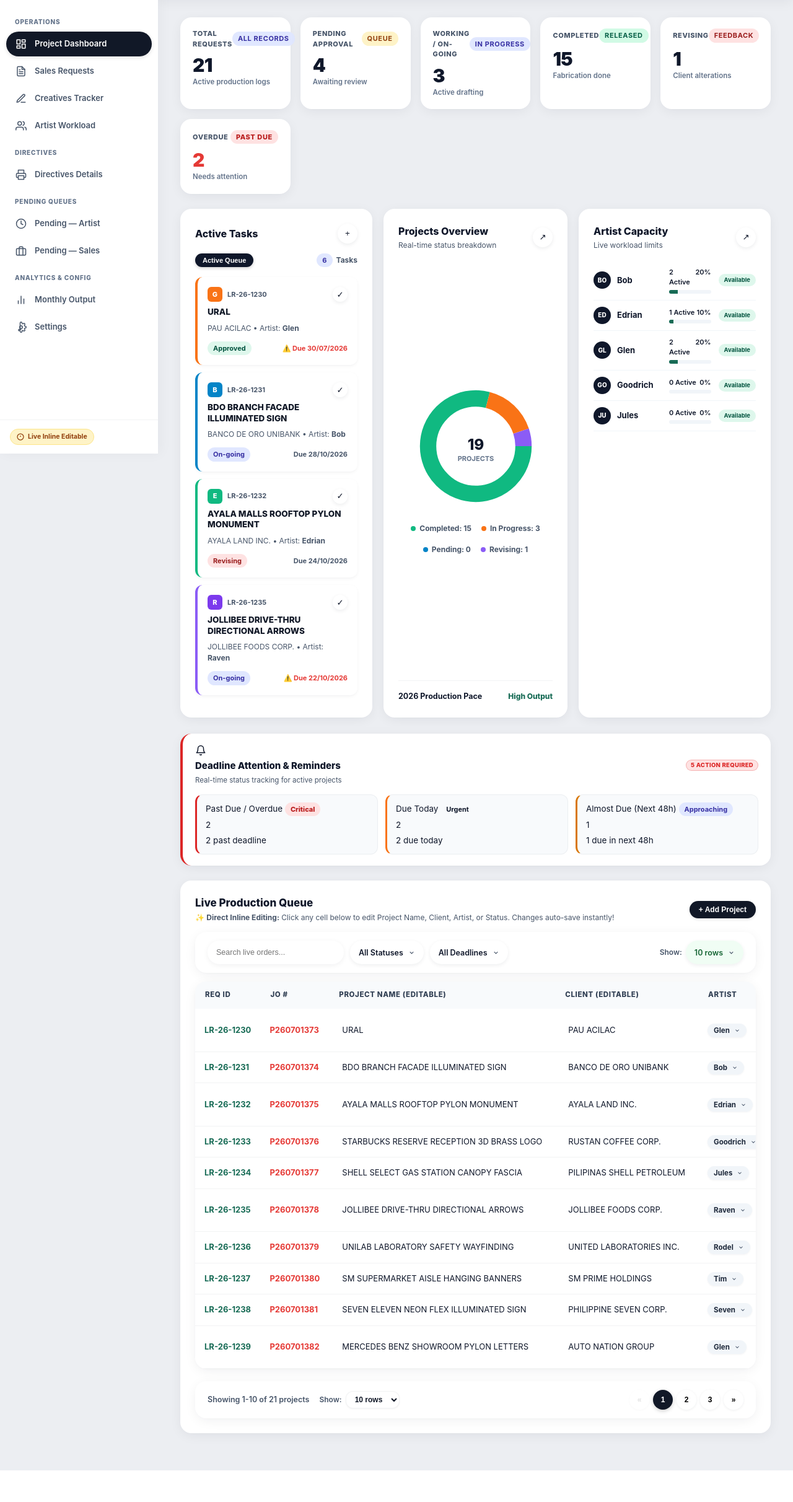
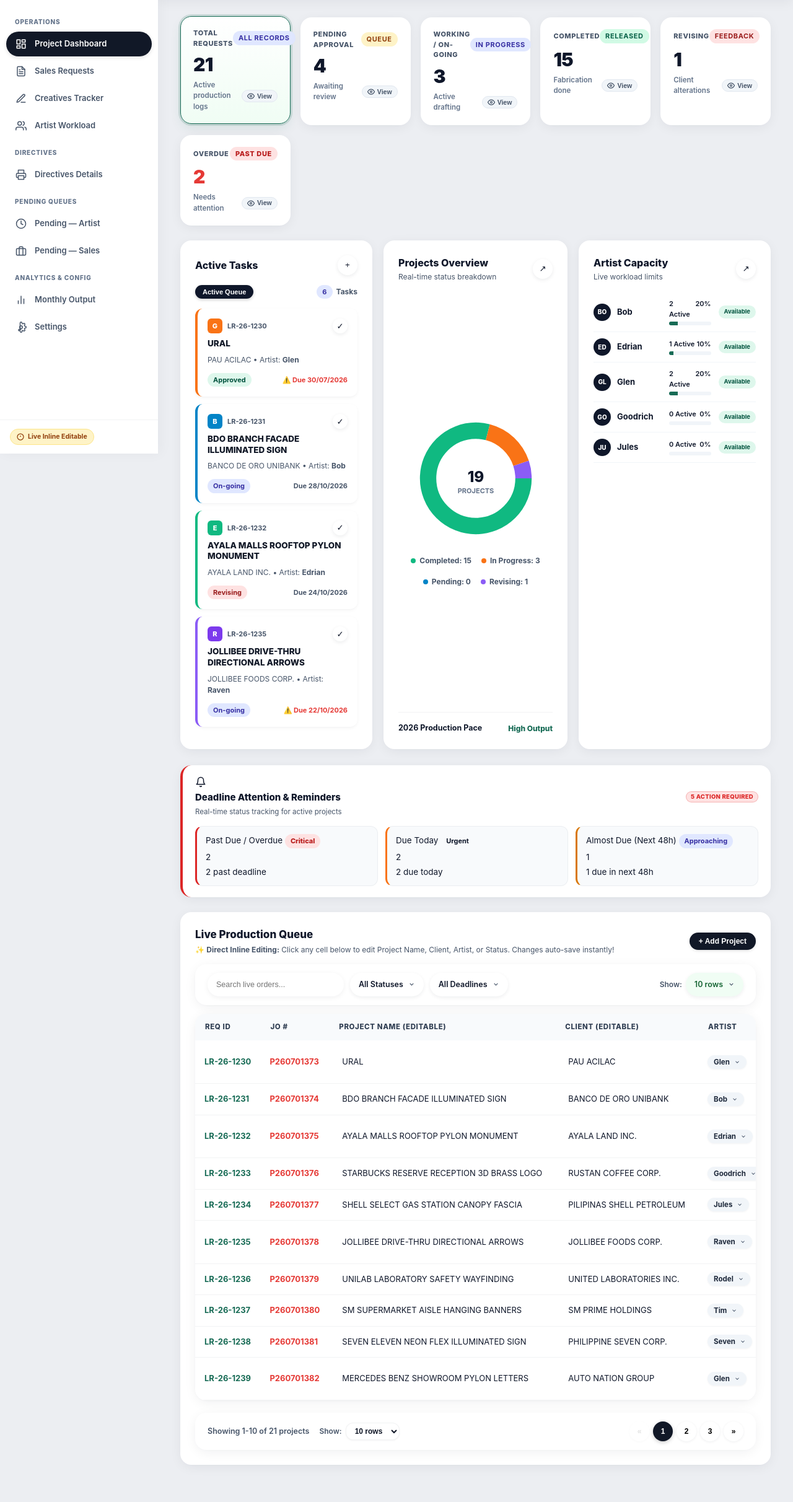
Before and after one commit to dorothydiaz/PMS, a PHP site: page / in a window 1280 px wide. Shown: the part 68-2492 px from the top of the page at 62% size. Before the commit the page ends 2441 px from the top, so only its background shows below. Run offline with PHP 8.4, Linux system fonts and the light colour scheme.

Commit message:
feat: add frontend pages, styling, and scripts for project management system

```diff
--- a/assets/css/style.css
+++ b/assets/css/style.css
@@ -961,19 +961,59 @@ body {
 
 .kpi-card {
   background: #FFFFFF;
-  border: none;
+  border: 1.5px solid transparent;
   border-radius: var(--radius-lg);
   padding: 18px 20px;
   display: flex;
   flex-direction: column;
   box-shadow: var(--shadow-card);
-  transition: transform var(--transition-fast), box-shadow var(--transition-fast);
+  transition: transform var(--transition-fast), box-shadow var(--transition-fast), border-color var(--transition-fast);
   position: relative;
+  cursor: pointer;
+  user-select: none;
 }
 
 .kpi-card:hover {
+  transform: translateY(-3px);
+  box-shadow: 0 10px 24px -4px rgba(15, 23, 42, 0.12), 0 4px 8px -2px rgba(15, 23, 42, 0.06);
+  border-color: rgba(23, 107, 85, 0.25);
+}
+
+.kpi-card.active {
+  border-color: var(--primary-green) !important;
+  background: linear-gradient(180deg, #FFFFFF 0%, #F0FDF4 100%) !important;
+  box-shadow: 0 0 0 3px rgba(23, 107, 85, 0.15), 0 8px 20px -3px rgba(23, 107, 85, 0.12) !important;
   transform: translateY(-2px);
-  box-shadow: var(--shadow-hover);
+}
+
+.kpi-card#kpiCardPending.active {
+  border-color: #D97706 !important;
+  background: linear-gradient(180deg, #FFFFFF 0%, #FFFBEB 100%) !important;
+  box-shadow: 0 0 0 3px rgba(217, 119, 6, 0.15), 0 8px 20px -3px rgba(217, 119, 6, 0.12) !important;
+}
+
+.kpi-card#kpiCardWorking.active {
+  border-color: #3B82F6 !important;
+  background: linear-gradient(180deg, #FFFFFF 0%, #EFF6FF 100%) !important;
+  box-shadow: 0 0 0 3px rgba(59, 130, 246, 0.15), 0 8px 20px -3px rgba(59, 130, 246, 0.12) !important;
+}
+
+.kpi-card#kpiCardCompleted.active {
+  border-color: #059669 !important;
+  background: linear-gradient(180deg, #FFFFFF 0%, #ECFDF5 100%) !important;
+  box-shadow: 0 0 0 3px rgba(5, 150, 105, 0.15), 0 8px 20px -3px rgba(5, 150, 105, 0.12) !important;
+}
+
+.kpi-card#kpiCardRevising.active {
+  border-color: #8B5CF6 !important;
+  background: linear-gradient(180deg, #FFFFFF 0%, #F5F3FF 100%) !important;
+  box-shadow: 0 0 0 3px rgba(139, 92, 246, 0.15), 0 8px 20px -3px rgba(139, 92, 246, 0.12) !important;
+}
+
+.kpi-card#kpiCardOverdue.active {
+  border-color: #E11D48 !important;
+  background: linear-gradient(180deg, #FFFFFF 0%, #FFF1F2 100%) !important;
+  box-shadow: 0 0 0 3px rgba(225, 29, 72, 0.15), 0 8px 20px -3px rgba(225, 29, 72, 0.12) !important;
 }
 
 .kpi-header {
@@ -996,10 +1036,149 @@ body {
   letter-spacing: -0.6px;
 }
 
+.kpi-footer-row {
+  display: flex;
+  align-items: center;
+  justify-content: space-between;
+  margin-top: 6px;
+  gap: 8px;
+}
+
 .kpi-trend {
   font-size: 11.5px;
   color: var(--text-muted);
   font-weight: 600;
+}
+
+.kpi-quick-btn {
+  display: inline-flex;
+  align-items: center;
+  gap: 4px;
+  background: #F1F5F9;
+  border: 1px solid #E2E8F0;
+  border-radius: 9999px;
+  padding: 3px 8px;
+  font-size: 10.5px;
+  font-weight: 700;
+  color: var(--text-secondary);
+  cursor: pointer;
+  transition: all 0.15s ease;
+  line-height: 1;
+}
+
+.kpi-card:hover .kpi-quick-btn {
+  background: #FFFFFF;
+  border-color: #CBD5E1;
+  color: #0F172A;
+  box-shadow: 0 1px 3px rgba(0,0,0,0.06);
+}
+
+.kpi-quick-btn:hover {
+  background: #0F172A !important;
+  color: #FFFFFF !important;
+  border-color: #0F172A !important;
+}
+
+.active-kpi-filter-pill {
+  display: inline-flex;
+  align-items: center;
+  gap: 8px;
+  background: #F8FAFC;
+  border: 1.5px solid var(--primary-green);
+  border-radius: 9999px;
+  padding: 5px 12px;
+  font-size: 12px;
+  font-weight: 700;
+  color: var(--primary-green);
+  animation: viewFade 0.2s ease;
+}
+
+.active-kpi-filter-pill .clear-kpi-btn {
+  background: none;
+  border: none;
+  cursor: pointer;
+  padding: 0 4px;
+  font-size: 14px;
+  line-height: 1;
+  color: #64748B;
+  font-weight: 800;
+  display: inline-flex;
+  align-items: center;
+  transition: color 0.15s;
+}
+
+.active-kpi-filter-pill .clear-kpi-btn:hover {
+  color: #E11D48;
+}
+
+/* KPI Quick View Modal Styles */
+.kpi-modal-item {
+  display: flex;
+  align-items: center;
+  justify-content: space-between;
+  padding: 12px 14px;
+  background: #FFFFFF;
+  border: 1px solid var(--border-light);
+  border-radius: 10px;
+  margin-bottom: 8px;
+  transition: all 0.15s ease;
+  gap: 12px;
+}
+
+.kpi-modal-item:hover {
+  border-color: #CBD5E1;
+  background: #F8FAFC;
+  transform: translateX(2px);
+}
+
+.kpi-modal-item-left {
+  display: flex;
+  flex-direction: column;
+  gap: 3px;
+  min-width: 0;
+}
+
+.kpi-modal-item-title-row {
+  display: flex;
+  align-items: center;
+  gap: 8px;
+  flex-wrap: wrap;
+}
+
+.kpi-modal-req {
+  font-weight: 800;
+  color: var(--primary-green);
+  font-size: 12px;
+}
+
+.kpi-modal-jo {
+  font-weight: 800;
+  color: var(--accent-red);
+  font-size: 12px;
+}
+
+.kpi-modal-name {
+  font-weight: 800;
+  font-size: 13.5px;
+  color: #0F172A;
+  white-space: nowrap;
+  overflow: hidden;
+  text-overflow: ellipsis;
+}
+
+.kpi-modal-meta {
+  font-size: 11.5px;
+  color: var(--text-secondary);
+  display: flex;
+  gap: 12px;
+  flex-wrap: wrap;
+}
+
+.kpi-modal-actions {
+  display: flex;
+  align-items: center;
+  gap: 6px;
+  flex-shrink: 0;
 }
 
 /* ==========================================================================
--- a/index.html
+++ b/index.html
@@ -5,7 +5,7 @@
   <meta name="viewport" content="width=device-width, initial-scale=1.0">
   <title>Sign Depot — Sales & Creative Production Operations Tracker</title>
   <meta name="description" content="Sign Depot modern enterprise frontend with live editable tables, production dashboard, artist workload, and printable job directives.">
-  <link rel="stylesheet" href="assets/css/style.css?v=20261024_alerts1">
+  <link rel="stylesheet" href="assets/css/style.css?v=20261024_kpi1">
   <link rel="icon" type="image/png" href="assets/img/sign-depot-logo.png">
 </head>
 <body data-page="view-dashboard">
@@ -215,59 +215,96 @@
         <!-- MODULE 1: DASHBOARD (Ultra-Modern Panze Studio Layout) -->
         <section class="view-panel active" id="view-dashboard">
           <!-- KPI Summary Cards Grid -->
+          <!-- Interactive KPI Metrics Grid (Clickable & Viewable) -->
           <div class="kpi-grid">
-            <div class="kpi-card">
+            <div class="kpi-card" id="kpiCardTotal" onclick="window.SignDepotApp.handleKpiCardClick('all')" title="Click to filter queue by All Records">
               <div class="kpi-header">
                 <span>Total Requests</span>
                 <span class="badge badge-ongoing">All Records</span>
               </div>
               <div class="kpi-value" id="kpiTotalRequests">0</div>
+              <div class="kpi-footer-row">
                 <div class="kpi-trend">Active production logs</div>
+                <button class="kpi-quick-btn" title="Quick View" onclick="event.stopPropagation(); window.SignDepotApp.openKpiQuickView('all')">
+                  <svg width="12" height="12" viewBox="0 0 24 24" fill="none" stroke="currentColor" stroke-width="2.5"><path d="M1 12s4-8 11-8 11 8 11 8-4 8-11 8-11-8-11-8z"></path><circle cx="12" cy="12" r="3"></circle></svg>
+                  <span>View</span>
+                </button>
+              </div>
             </div>
 
-            <div class="kpi-card">
+            <div class="kpi-card" id="kpiCardPending" onclick="window.SignDepotApp.handleKpiCardClick('pending')" title="Click to filter queue by Pending Approval">
               <div class="kpi-header">
                 <span>Pending Approval</span>
                 <span class="badge badge-pending">Queue</span>
               </div>
               <div class="kpi-value" id="kpiPendingApproval">0</div>
+              <div class="kpi-footer-row">
                 <div class="kpi-trend">Awaiting review</div>
+                <button class="kpi-quick-btn" title="Quick View" onclick="event.stopPropagation(); window.SignDepotApp.openKpiQuickView('pending')">
+                  <svg width="12" height="12" viewBox="0 0 24 24" fill="none" stroke="currentColor" stroke-width="2.5"><path d="M1 12s4-8 11-8 11 8 11 8-4 8-11 8-11-8-11-8z"></path><circle cx="12" cy="12" r="3"></circle></svg>
+                  <span>View</span>
+                </button>
+              </div>
             </div>
 
-            <div class="kpi-card">
+            <div class="kpi-card" id="kpiCardWorking" onclick="window.SignDepotApp.handleKpiCardClick('working')" title="Click to filter queue by Working / On-Going">
               <div class="kpi-header">
                 <span>Working / On-Going</span>
                 <span class="badge badge-ongoing">In Progress</span>
               </div>
               <div class="kpi-value" id="kpiWorking">0</div>
+              <div class="kpi-footer-row">
                 <div class="kpi-trend">Active drafting</div>
+                <button class="kpi-quick-btn" title="Quick View" onclick="event.stopPropagation(); window.SignDepotApp.openKpiQuickView('working')">
+                  <svg width="12" height="12" viewBox="0 0 24 24" fill="none" stroke="currentColor" stroke-width="2.5"><path d="M1 12s4-8 11-8 11 8 11 8-4 8-11 8-11-8-11-8z"></path><circle cx="12" cy="12" r="3"></circle></svg>
+                  <span>View</span>
+                </button>
+              </div>
             </div>
 
-            <div class="kpi-card">
+            <div class="kpi-card" id="kpiCardCompleted" onclick="window.SignDepotApp.handleKpiCardClick('completed')" title="Click to filter queue by Completed">
               <div class="kpi-header">
                 <span>Completed</span>
                 <span class="badge badge-completed">Released</span>
               </div>
               <div class="kpi-value" id="kpiCompleted">0</div>
+              <div class="kpi-footer-row">
                 <div class="kpi-trend">Fabrication done</div>
+                <button class="kpi-quick-btn" title="Quick View" onclick="event.stopPropagation(); window.SignDepotApp.openKpiQuickView('completed')">
+                  <svg width="12" height="12" viewBox="0 0 24 24" fill="none" stroke="currentColor" stroke-width="2.5"><path d="M1 12s4-8 11-8 11 8 11 8-4 8-11 8-11-8-11-8z"></path><circle cx="12" cy="12" r="3"></circle></svg>
+                  <span>View</span>
+                </button>
+              </div>
             </div>
 
-            <div class="kpi-card">
+            <div class="kpi-card" id="kpiCardRevising" onclick="window.SignDepotApp.handleKpiCardClick('revising')" title="Click to filter queue by Revising">
               <div class="kpi-header">
                 <span>Revising</span>
                 <span class="badge badge-revising">Feedback</span>
               </div>
               <div class="kpi-value" id="kpiRevising">0</div>
+              <div class="kpi-footer-row">
                 <div class="kpi-trend">Client alterations</div>
+                <button class="kpi-quick-btn" title="Quick View" onclick="event.stopPropagation(); window.SignDepotApp.openKpiQuickView('revising')">
+                  <svg width="12" height="12" viewBox="0 0 24 24" fill="none" stroke="currentColor" stroke-width="2.5"><path d="M1 12s4-8 11-8 11 8 11 8-4 8-11 8-11-8-11-8z"></path><circle cx="12" cy="12" r="3"></circle></svg>
+                  <span>View</span>
+                </button>
+              </div>
             </div>
 
-            <div class="kpi-card">
+            <div class="kpi-card" id="kpiCardOverdue" onclick="window.SignDepotApp.handleKpiCardClick('overdue')" title="Click to filter queue by Overdue">
               <div class="kpi-header">
                 <span>Overdue</span>
                 <span class="badge badge-priority-rush">Past Due</span>
               </div>
               <div class="kpi-value" id="kpiOverdue" style="color: var(--accent-red);">0</div>
+              <div class="kpi-footer-row">
                 <div class="kpi-trend">Needs attention</div>
+                <button class="kpi-quick-btn" title="Quick View" onclick="event.stopPropagation(); window.SignDepotApp.openKpiQuickView('overdue')">
+                  <svg width="12" height="12" viewBox="0 0 24 24" fill="none" stroke="currentColor" stroke-width="2.5"><path d="M1 12s4-8 11-8 11 8 11 8-4 8-11 8-11-8-11-8z"></path><circle cx="12" cy="12" r="3"></circle></svg>
+                  <span>View</span>
+                </button>
+              </div>
             </div>
           </div>
 
@@ -377,7 +414,7 @@
           </div>
 
           <!-- Bottom: Directly Inline Editable Recent Projects Table -->
-          <div class="studio-card">
+          <div class="studio-card" id="liveProductionQueueCard">
             <div class="section-header-row" style="margin-bottom: 14px;">
               <div>
                 <h3 style="font-size: 17px; font-weight: 800;">Live Production Queue</h3>
@@ -385,7 +422,10 @@
                   ✨ <strong>Direct Inline Editing:</strong> Click any cell below to edit Project Name, Client, Artist, or Status. Changes auto-save instantly!
                 </p>
               </div>
+              <div style="display: flex; gap: 8px; align-items: center; flex-wrap: wrap;">
+                <div id="activeKpiFilterBanner" class="active-kpi-filter-pill" style="display: none;"></div>
                 <button class="btn btn-primary btn-sm" id="btnDashboardNewRequest">+ Add Project</button>
+              </div>
             </div>
 
             <!-- Filter & Rows Per Page Controls -->
@@ -652,6 +692,33 @@
     </div>
   </div>
 
+  <!-- MODAL: KPI QUICK-VIEW DRAWER/POPUP -->
+  <div class="modal-backdrop" id="kpiQuickViewModal">
+    <div class="modal-container" style="max-width: 840px; width: 92%;">
+      <div class="modal-header">
+        <div style="display: flex; align-items: center; gap: 10px;">
+          <span class="badge badge-ongoing" id="kpiModalBadge">Active</span>
+          <h3 class="modal-title" id="kpiModalTitle" style="font-size: 16px; font-weight: 800;">KPI Projects View</h3>
+        </div>
+        <button class="modal-close-btn" data-close-modal="kpiQuickViewModal" aria-label="Close">
+          <svg width="18" height="18" viewBox="0 0 24 24" fill="none" stroke="currentColor" stroke-width="2"><line x1="18" y1="6" x2="6" y2="18"></line><line x1="6" y1="6" x2="18" y2="18"></line></svg>
+        </button>
+      </div>
+      <div class="modal-body" style="padding: 16px 22px; max-height: 62vh; overflow-y: auto;">
+        <div id="kpiModalContent">
+          <!-- Rendered dynamically -->
+        </div>
+      </div>
+      <div class="modal-footer" style="display: flex; justify-content: space-between; align-items: center; flex-wrap: wrap; gap: 12px;">
+        <span style="font-size: 12px; color: var(--text-secondary); font-weight: 600;" id="kpiModalFooterCount">Showing 0 records</span>
+        <div style="display: flex; gap: 8px;">
+          <button type="button" class="btn btn-secondary btn-sm" data-close-modal="kpiQuickViewModal">Close</button>
+          <button type="button" class="btn btn-primary btn-sm" id="btnKpiModalFilterTable">Filter Queue Table</button>
+        </div>
+      </div>
+    </div>
+  </div>
+
   <!-- MODAL: PREVIEW ATTACHMENT -->
   <div class="modal-backdrop" id="attachmentPreviewModal">
     <div class="modal-container" style="max-width: 800px;">
@@ -674,7 +741,7 @@
   <div class="toast-container" id="toastContainer"></div>
 
   <!-- Modular Component Loader & Core Application Scripts -->
-  <script src="pages/includes/components.js?v=20261024_alerts1"></script>
-  <script src="assets/js/script.js?v=20261024_alerts1"></script>
+  <script src="pages/includes/components.js?v=20261024_kpi1"></script>
+  <script src="assets/js/script.js?v=20261024_kpi1"></script>
 </body>
 </html>
--- a/pages/artist-workload.html
+++ b/pages/artist-workload.html
@@ -5,7 +5,7 @@
   <meta name="viewport" content="width=device-width, initial-scale=1.0">
   <title>Sign Depot — Artist Workload & Capacity</title>
   <meta name="description" content="Sign Depot modern enterprise frontend with live editable tables, production dashboard, artist workload, and printable job directives.">
-  <link rel="stylesheet" href="../assets/css/style.css?v=20261024_alerts1">
+  <link rel="stylesheet" href="../assets/css/style.css?v=20261024_kpi1">
   <link rel="icon" type="image/png" href="../assets/img/sign-depot-logo.png">
 </head>
 <body data-page="view-artist-workload">
@@ -298,7 +298,7 @@
   <div class="toast-container" id="toastContainer"></div>
 
   <!-- Scripts -->
-  <script src="includes/components.js?v=20261024_alerts1"></script>
-  <script src="../assets/js/script.js?v=20261024_alerts1"></script>
+  <script src="includes/components.js?v=20261024_kpi1"></script>
+  <script src="../assets/js/script.js?v=20261024_kpi1"></script>
 </body>
 </html>
--- a/pages/creatives-tracker.html
+++ b/pages/creatives-tracker.html
@@ -5,7 +5,7 @@
   <meta name="viewport" content="width=device-width, initial-scale=1.0">
   <title>Sign Depot — Creatives Tracker</title>
   <meta name="description" content="Sign Depot modern enterprise frontend with live editable tables, production dashboard, artist workload, and printable job directives.">
-  <link rel="stylesheet" href="../assets/css/style.css?v=20261024_alerts1">
+  <link rel="stylesheet" href="../assets/css/style.css?v=20261024_kpi1">
   <link rel="icon" type="image/png" href="../assets/img/sign-depot-logo.png">
 </head>
 <body data-page="view-creatives-tracker">
@@ -410,7 +410,7 @@
   <div class="toast-container" id="toastContainer"></div>
 
   <!-- Scripts -->
-  <script src="includes/components.js?v=20261024_alerts1"></script>
-  <script src="../assets/js/script.js?v=20261024_alerts1"></script>
+  <script src="includes/components.js?v=20261024_kpi1"></script>
+  <script src="../assets/js/script.js?v=20261024_kpi1"></script>
 </body>
 </html>
--- a/pages/directives-details.html
+++ b/pages/directives-details.html
@@ -5,7 +5,7 @@
   <meta name="viewport" content="width=device-width, initial-scale=1.0">
   <title>Sign Depot — Directives Details</title>
   <meta name="description" content="Sign Depot modern enterprise frontend with live editable tables, production dashboard, artist workload, and printable job directives.">
-  <link rel="stylesheet" href="../assets/css/style.css?v=20261024_alerts1">
+  <link rel="stylesheet" href="../assets/css/style.css?v=20261024_kpi1">
   <link rel="icon" type="image/png" href="../assets/img/sign-depot-logo.png">
 </head>
 <body data-page="view-directives-details">
@@ -483,7 +483,7 @@
   <div class="toast-container" id="toastContainer"></div>
 
   <!-- Scripts -->
-  <script src="includes/components.js?v=20261024_alerts1"></script>
-  <script src="../assets/js/script.js?v=20261024_alerts1"></script>
+  <script src="includes/components.js?v=20261024_kpi1"></script>
+  <script src="../assets/js/script.js?v=20261024_kpi1"></script>
 </body>
 </html>
--- a/pages/monthly-output.html
+++ b/pages/monthly-output.html
@@ -5,7 +5,7 @@
   <meta name="viewport" content="width=device-width, initial-scale=1.0">
   <title>Sign Depot — Monthly Production Output</title>
   <meta name="description" content="Sign Depot modern enterprise frontend with live editable tables, production dashboard, artist workload, and printable job directives.">
-  <link rel="stylesheet" href="../assets/css/style.css?v=20261024_alerts1">
+  <link rel="stylesheet" href="../assets/css/style.css?v=20261024_kpi1">
   <link rel="icon" type="image/png" href="../assets/img/sign-depot-logo.png">
 </head>
 <body data-page="view-monthly-output">
@@ -322,7 +322,7 @@
   <div class="toast-container" id="toastContainer"></div>
 
   <!-- Scripts -->
-  <script src="includes/components.js?v=20261024_alerts1"></script>
-  <script src="../assets/js/script.js?v=20261024_alerts1"></script>
+  <script src="includes/components.js?v=20261024_kpi1"></script>
+  <script src="../assets/js/script.js?v=20261024_kpi1"></script>
 </body>
 </html>
--- a/pages/pending-artist.html
+++ b/pages/pending-artist.html
@@ -5,7 +5,7 @@
   <meta name="viewport" content="width=device-width, initial-scale=1.0">
   <title>Sign Depot — Pending Projects (Artist)</title>
   <meta name="description" content="Sign Depot modern enterprise frontend with live editable tables, production dashboard, artist workload, and printable job directives.">
-  <link rel="stylesheet" href="../assets/css/style.css?v=20261024_alerts1">
+  <link rel="stylesheet" href="../assets/css/style.css?v=20261024_kpi1">
   <link rel="icon" type="image/png" href="../assets/img/sign-depot-logo.png">
 </head>
 <body data-page="view-pending-artist">
@@ -291,7 +291,7 @@
   <div class="toast-container" id="toastContainer"></div>
 
   <!-- Scripts -->
-  <script src="includes/components.js?v=20261024_alerts1"></script>
-  <script src="../assets/js/script.js?v=20261024_alerts1"></script>
+  <script src="includes/components.js?v=20261024_kpi1"></script>
+  <script src="../assets/js/script.js?v=20261024_kpi1"></script>
 </body>
 </html>
--- a/pages/pending-sales.html
+++ b/pages/pending-sales.html
@@ -5,7 +5,7 @@
   <meta name="viewport" content="width=device-width, initial-scale=1.0">
   <title>Sign Depot — Pending Projects (Sales)</title>
   <meta name="description" content="Sign Depot modern enterprise frontend with live editable tables, production dashboard, artist workload, and printable job directives.">
-  <link rel="stylesheet" href="../assets/css/style.css?v=20261024_alerts1">
+  <link rel="stylesheet" href="../assets/css/style.css?v=20261024_kpi1">
   <link rel="icon" type="image/png" href="../assets/img/sign-depot-logo.png">
 </head>
 <body data-page="view-pending-sales">
@@ -287,7 +287,7 @@
   <div class="toast-container" id="toastContainer"></div>
 
   <!-- Scripts -->
-  <script src="includes/components.js?v=20261024_alerts1"></script>
-  <script src="../assets/js/script.js?v=20261024_alerts1"></script>
+  <script src="includes/components.js?v=20261024_kpi1"></script>
+  <script src="../assets/js/script.js?v=20261024_kpi1"></script>
 </body>
 </html>
--- a/pages/sales-requests.html
+++ b/pages/sales-requests.html
@@ -5,7 +5,7 @@
   <meta name="viewport" content="width=device-width, initial-scale=1.0">
   <title>Sign Depot — Sales Requests</title>
   <meta name="description" content="Sign Depot modern enterprise frontend with live editable tables, production dashboard, artist workload, and printable job directives.">
-  <link rel="stylesheet" href="../assets/css/style.css?v=20261024_alerts1">
+  <link rel="stylesheet" href="../assets/css/style.css?v=20261024_kpi1">
   <link rel="icon" type="image/png" href="../assets/img/sign-depot-logo.png">
 </head>
 <body data-page="view-sales-requests">
@@ -419,7 +419,7 @@
   <div class="toast-container" id="toastContainer"></div>
 
   <!-- Scripts -->
-  <script src="includes/components.js?v=20261024_alerts1"></script>
-  <script src="../assets/js/script.js?v=20261024_alerts1"></script>
+  <script src="includes/components.js?v=20261024_kpi1"></script>
+  <script src="../assets/js/script.js?v=20261024_kpi1"></script>
 </body>
 </html>
--- a/pages/settings.html
+++ b/pages/settings.html
@@ -5,7 +5,7 @@
   <meta name="viewport" content="width=device-width, initial-scale=1.0">
   <title>Sign Depot — System Settings</title>
   <meta name="description" content="Sign Depot modern enterprise frontend with live editable tables, production dashboard, artist workload, and printable job directives.">
-  <link rel="stylesheet" href="../assets/css/style.css?v=20261024_alerts1">
+  <link rel="stylesheet" href="../assets/css/style.css?v=20261024_kpi1">
   <link rel="icon" type="image/png" href="../assets/img/sign-depot-logo.png">
 </head>
 <body data-page="view-settings">
@@ -257,7 +257,7 @@
   <div class="toast-container" id="toastContainer"></div>
 
   <!-- Scripts -->
-  <script src="includes/components.js?v=20261024_alerts1"></script>
-  <script src="../assets/js/script.js?v=20261024_alerts1"></script>
+  <script src="includes/components.js?v=20261024_kpi1"></script>
+  <script src="../assets/js/script.js?v=20261024_kpi1"></script>
 </body>
 </html>
```
Also changed, not shown: assets/js/script.js. Lines whose indentation alone changed are shown as unchanged.
